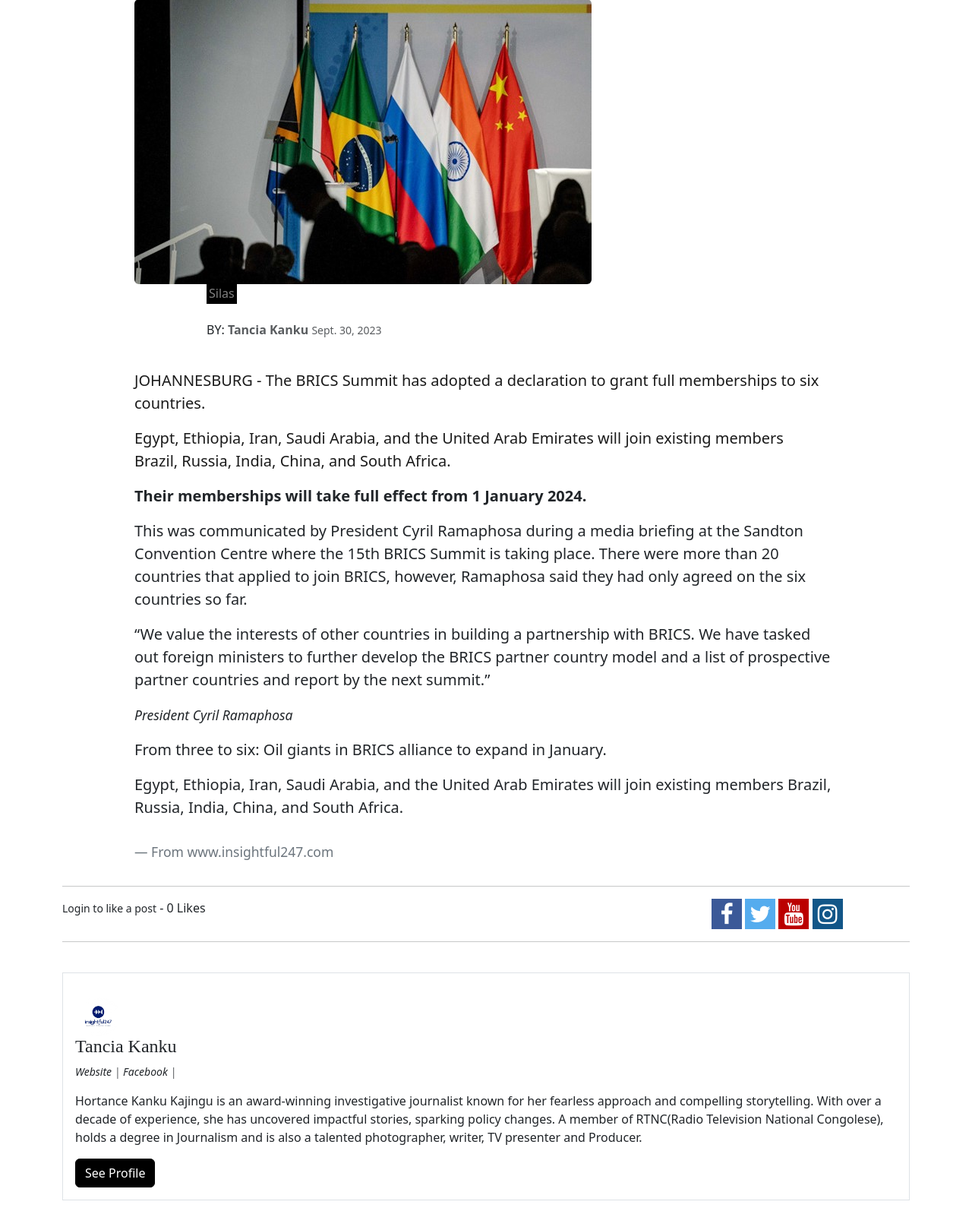
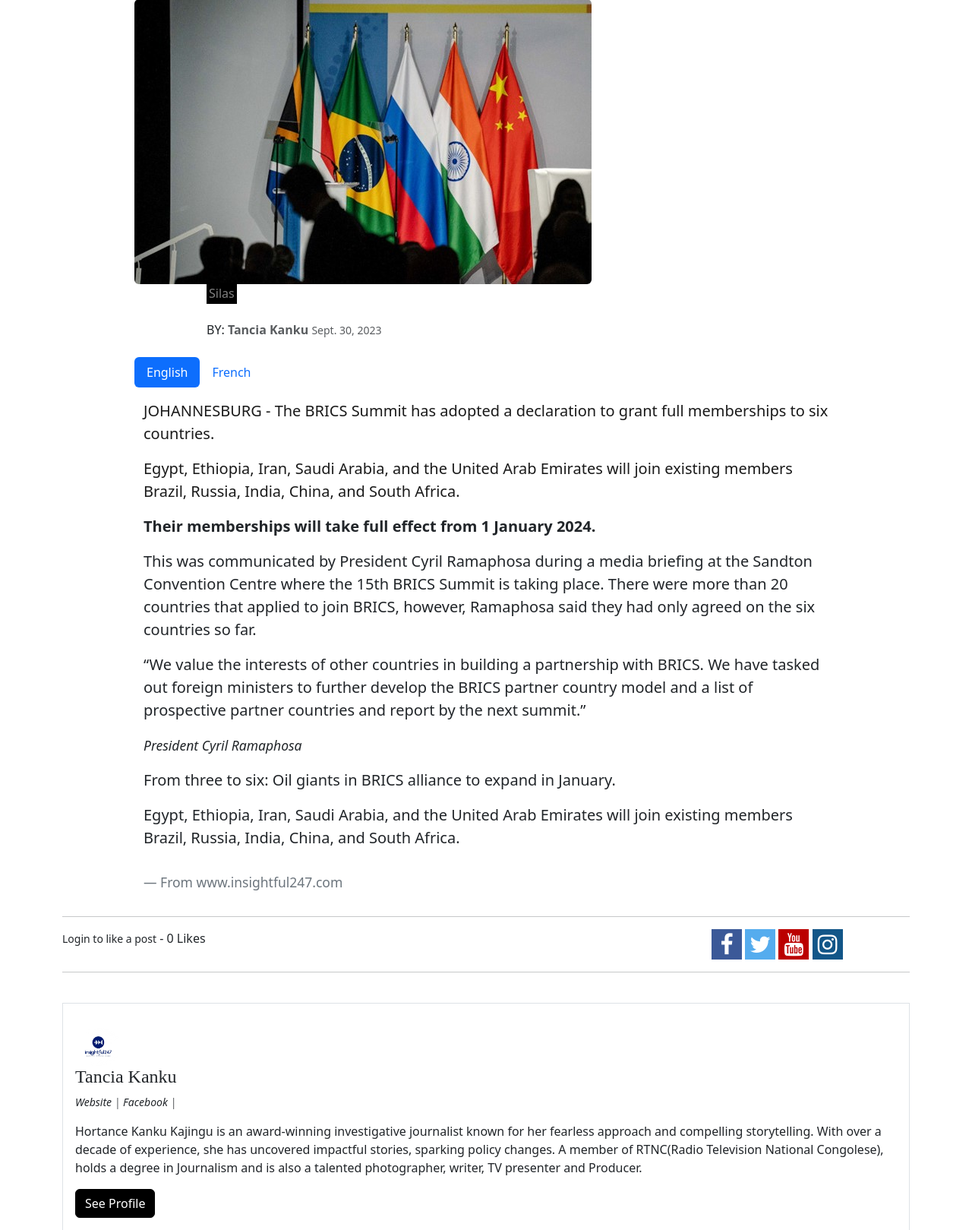
Before and after one commit to SilasCode/ablogDjango, a Django app: page /article/53 in a window 1280 px wide. Shown: the part 531-2150 px from the top of the page at 76% size. Run offline with Django 4.2, Linux system fonts and the light colour scheme; data comes from the database, SQL or seed files in the repository; both versions use the stored data as it was after the commit; data that the repository does not hold is empty; parts of the project's set-up code (start-up, migrations or seed data) failed here and were passed over; some libraries are stand-ins or nearby versions.

Commit message:
added trans app for heroku

```diff
--- a/theblog/forms.py
+++ b/theblog/forms.py
@@ -11,7 +11,7 @@
 class PostForm(forms.ModelForm):
 	class Meta:
 		model = Post
-		fields = ('title', 'title_tag', 'author', 'category', 'body', 'snippet', 'header_image', 'video_file', 'photo_credit', 'post_highlighted')
+		fields = ('title', 'title_tag', 'author', 'category', 'french_body', 'body', 'snippet', 'header_image', 'video_file', 'photo_credit', 'post_highlighted')
 
 		widgets = {
 			'title': forms.TextInput(attrs={'class': 'form-control'}),
@@ -20,19 +20,21 @@
 			#'author': forms.Select(attrs={'class': 'form-control'}),
 			'category': forms.Select(choices=choice_list, attrs={'class': 'form-control'}),
 			'body': forms.Textarea(attrs={'class': 'form-control'}),
+			'french_body': forms.Textarea(attrs={'class': 'form-control'}),
 			'snippet': forms.Textarea(attrs={'class': 'form-control', 'placeholder': ' Write a short paragraph for our post'}),
 		}
 
 class EditForm(forms.ModelForm):
 	class Meta:
 		model = Post
-		fields = ('title', 'title_tag', 'body', 'snippet', 'header_image', 'video_file', 'photo_credit')
+		fields = ('title', 'title_tag', 'french_body', 'body', 'snippet', 'header_image', 'video_file', 'photo_credit')
 
 		widgets = {
 			'title': forms.TextInput(attrs={'class': 'form-control'}),
 			'title_tag': forms.TextInput(attrs={'class': 'form-control'}),
 			#'author': forms.Select(attrs={'class': 'form-control'}),
 			'body': forms.Textarea(attrs={'class': 'form-control'}),
+			'french_body': forms.Textarea(attrs={'class': 'form-control'}),
 			'snippet': forms.Textarea(attrs={'class': 'form-control'}),
 		}
 
--- a/theblog/models.py
+++ b/theblog/models.py
@@ -41,6 +41,7 @@
 	title_tag = models.CharField(max_length=255)
 	author = models.ForeignKey(User, on_delete=models.CASCADE)
 	body = RichTextField(blank=True, null=True)
+	french_body = RichTextField(blank=True, null=True)
 	#body = models.TextField()
 	post_date = models.DateField(auto_now_add=True)
 	category = models.CharField(max_length=255, default='')
--- a/theblog/templates/article_details.html
+++ b/theblog/templates/article_details.html
@@ -77,10 +77,33 @@
 <div class="row">
   <div class="col-1"></div>
   <div class="col-10">
-  	<blockquote class="blockquote">
-  		<p class="lead">{{post.body|safe}}</p><br/>
-  	<footer class="blockquote-footer">From www.insightful247.com</footer>
-  	</blockquote>
+
+  	<!-- Nav tabs -->
+		<ul class="nav nav-pills">
+		  <li class="nav-item">
+		    <a class="nav-link active" data-bs-toggle="pill" href="#home">English</a>
+		  </li>
+		  <li class="nav-item">
+		    <a class="nav-link" data-bs-toggle="pill" href="#menu1">French</a>
+		  </li>
+		</ul>
+
+		<!-- Tab panes -->
+		<div class="tab-content">
+		  <div class="tab-pane container active" id="home">
+		  	<blockquote class="blockquote">
+		  		<p class="lead">{{post.body|safe}}</p><br/>
+		  		<footer class="blockquote-footer">From www.insightful247.com</footer>
+		  	</blockquote>
+		  </div>
+		  <div class="tab-pane container fade" id="menu1">
+		  	<blockquote class="blockquote">
+		  		<p class="lead">{{post.french_body|safe}}</p><br/>
+		  		<footer class="blockquote-footer">From www.insightful247.com</footer>
+		  	</blockquote>
+		  </div>
+		</div>
+
 	</div>
   <div class="col"></div>
 </div>
--- a/theblog/templates/base.html
+++ b/theblog/templates/base.html
@@ -107,7 +107,7 @@
     <span>
       <a href="#" class="fa fa-facebook"></a>
       <a href="#" class="fa fa-twitter"></a>
-      <a href="#" class="fa fa-youtube"></a>
+      <a href="www.youtube.com/@insightful247" class="fa fa-youtube"></a>
       <a href="#" class="fa fa-instagram"></a>
     </span>
     </div>
@@ -245,7 +245,7 @@
       <span>
       <a href="#" class="fa fa-facebook"></a>
       <a href="#" class="fa fa-twitter"></a>
-      <a href="#" class="fa fa-youtube"></a>
+      <a href="www.youtube.com/@insightful247" class="fa fa-youtube"></a>
       <a href="#" class="fa fa-instagram"></a>
       </span>
     </div>
```
Also changed, not shown: db.sqlite3, media/images/hamasisreal.PNG (added), theblog/migrations/0017_merge_20231119_1429.py (added), theblog/migrations/0018_post_french_body_alter_post_category.py (added).
